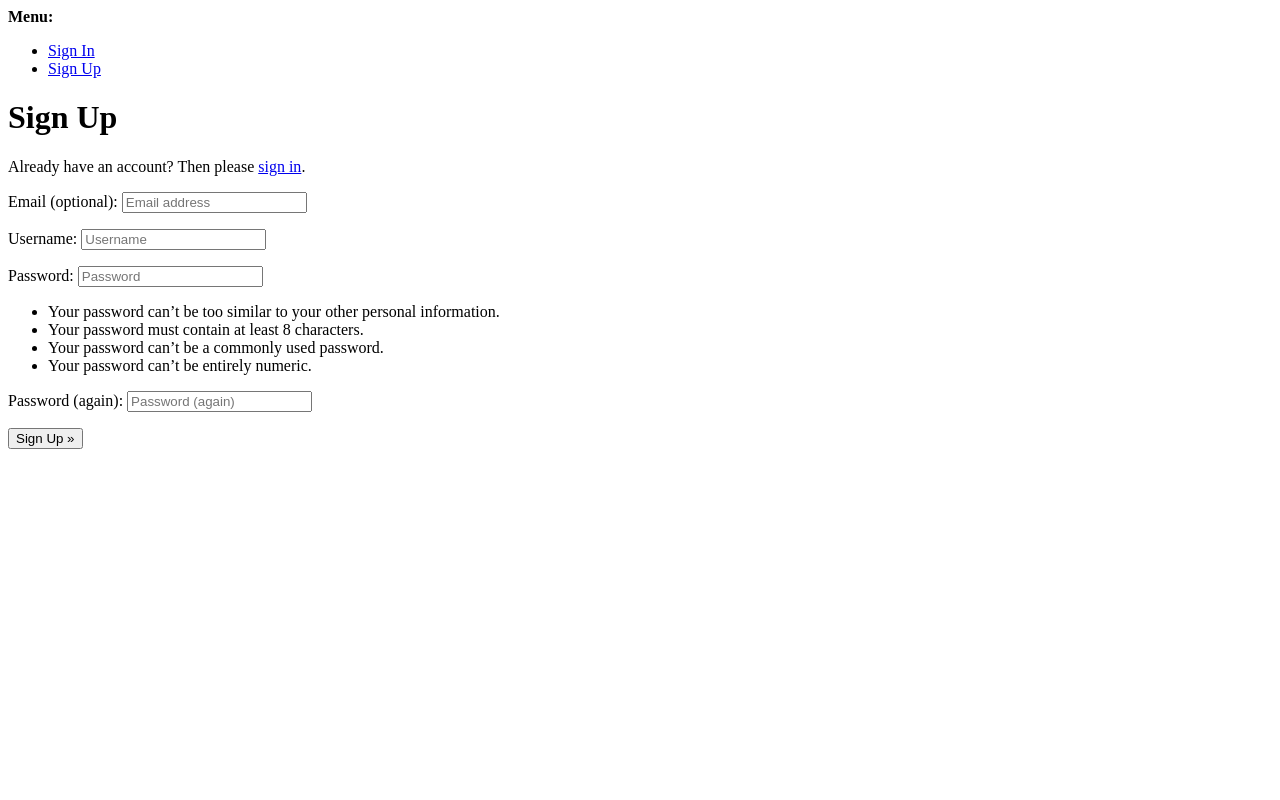
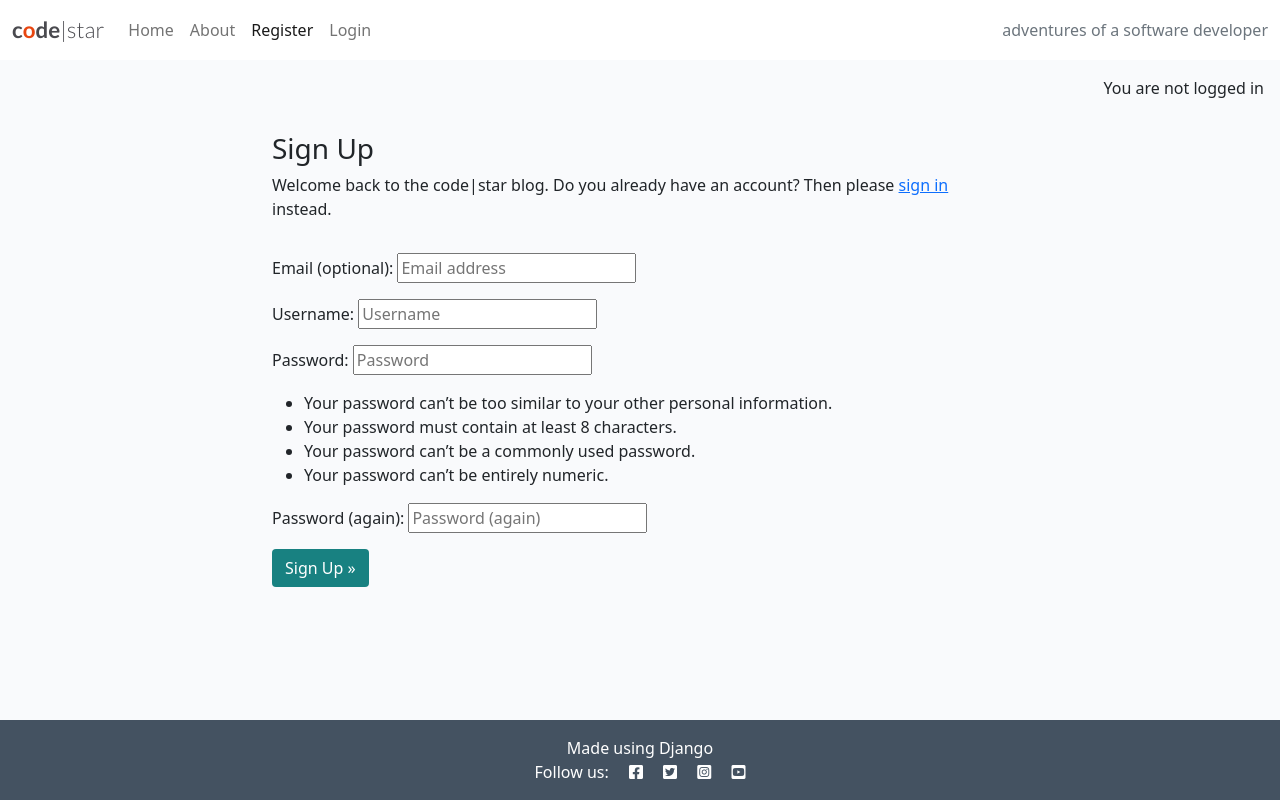
Before and after one commit to beardyone80/django-blog, a Django app: page /accounts/signup/ in a window 1280 px wide. Run offline with Django 4.2, Linux system fonts and the light colour scheme; some libraries are stand-ins or nearby versions.

Commit message:
styled signup.html

```diff
--- a/codestar/settings.py
+++ b/codestar/settings.py
@@ -29,7 +29,7 @@ SECRET_KEY = os.environ.get("SECRET_KEY")
 
 
 # SECURITY WARNING: don't run with debug turned on in production!
-DEBUG = False
+DEBUG = True
 
 ALLOWED_HOSTS = [
     '8000-beardyone80-djangoblog-dapdi86qo93.ws-eu106.gitpod.io',
--- a/templates/account/signup.html
+++ b/templates/account/signup.html
@@ -1,21 +1,37 @@
-{% extends "account/base.html" %}
+{% extends "base.html" %}
 
 {% load i18n %}
+{% load account socialaccount %}
 
 {% block head_title %}{% trans "Signup" %}{% endblock head_title %}
 
 {% block content %}
-<h1>{% trans "Sign Up" %}</h1>
 
-<p>{% blocktrans %}Already have an account? Then please <a href="{{ login_url }}">sign in</a>.{% endblocktrans %}</p>
+<div class="container">
+  <div class="row">
+      <div class="col-md-8 mt-3 offset-md-2">
+        <h3>{% trans "Sign Up" %}</h3>
+        <p>
+          {% blocktrans %}Welcome back to the code|star blog. Do you already have an account?
+          Then please <a href="{{ login_url }}">sign in</a> instead.{% endblocktrans %}
+        </p>
+      </div>
+  </div>
+</div>
 
+<div class="container">
+  <div class="row">
+    <div class="col-md-8 mt-3 offset-md-2">
       <form class="signup" id="signup_form" method="post" action="{% url 'account_signup' %}">
       {% csrf_token %}
       {{ form.as_p }}
       {% if redirect_field_value %}
       <input type="hidden" name="{{ redirect_field_name }}" value="{{ redirect_field_value }}" />
       {% endif %}
-  <button type="submit">{% trans "Sign Up" %} &raquo;</button>
+      <button class="btn btn-signup right" type="submit">{% trans "Sign Up" %} &raquo;</button>
       </form>
+    </div>
+  </div>
+</div>
 
 {% endblock content %}
--- a/templates/base.html
+++ b/templates/base.html
@@ -77,6 +77,12 @@
 
     <main class="flex-shrink-0 main-bg">
 
+        {% if user.is_authenticated %}
+        <p class="text-end m-3">You are logged in as {{ user }}</p>
+        {% else %}
+        <p class="text-end m-3">You are not logged in</p>
+        {% endif %}
+
         {% block content %}
         <!-- Content Goes here -->
         {% endblock content %}
```
Lines whose indentation alone changed are shown as unchanged.
